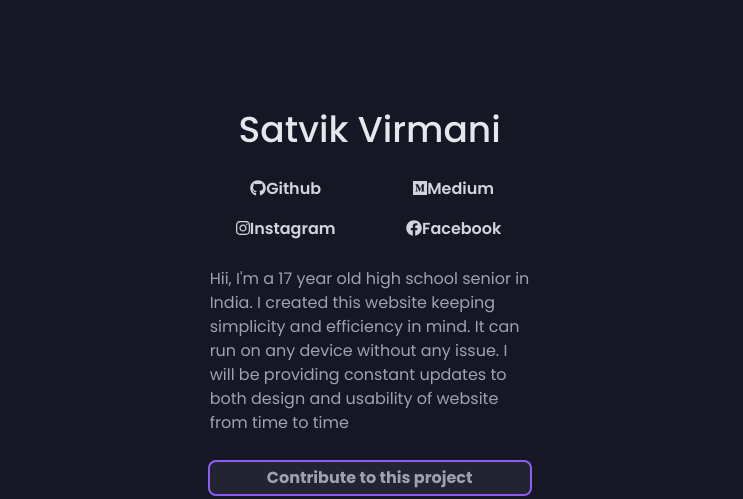
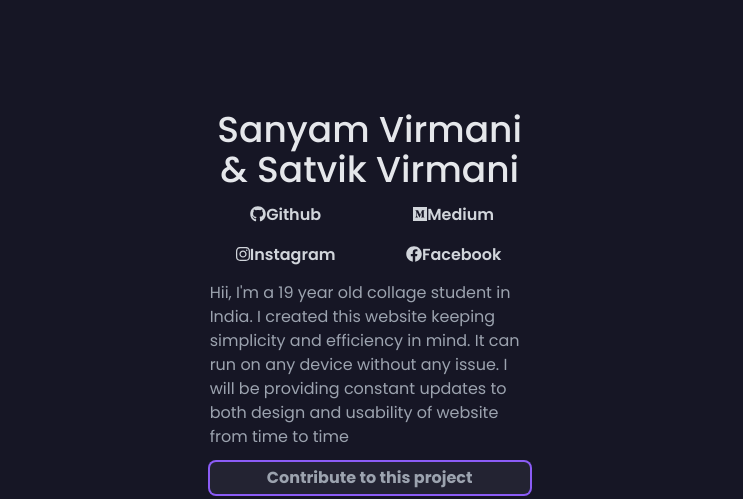
Before and after one commit to satvikvirmani/we-covid-track, a Gatsby site: page /developer in a window 1280 px wide. Shown: the part 171-670 px from the top of the page, 537-1280 px from the left. Built offline with nearby package versions, Linux system fonts and the light colour scheme; Gatsby itself is replaced by a stand-in of ours.

Commit message:
Update developer.js

```diff
--- a/src/pages/developer.js
+++ b/src/pages/developer.js
@@ -26,7 +26,7 @@ const DeveloperPage = () => {
                                 className="h-80 w-80"/>
                         </div>
                         <div className="flex flex-col justify-between h-96 px-4 w-80 md:px-0">
-                            <h1 className="text-4xl text-center dark:text-gray-200 font-medium">Satvik Virmani</h1>
+                            <h1 className="text-4xl text-center dark:text-gray-200 font-medium">Sanyam Virmani & Satvik Virmani</h1>
                             <div className="grid grid-cols-2 gap-4 dark:text-gray-300">
                                 <div
                                     className="dark:hover:text-purple-500 hover:text-purple-500 text-center font-semibold">
@@ -50,7 +50,7 @@ const DeveloperPage = () => {
                                 </div>
                             </div>
                             <p className="text-base dark:text-gray-400">
-                                Hii, I'm a 17 year old high school senior in India. I created this website
+                                Hii, I'm a 19 year old collage student in India. I created this website
                                 keeping simplicity and efficiency in mind. It can run on any device without any
                                 issue. I will be providing constant updates to both design and usability of
                                 website from time to time
```
